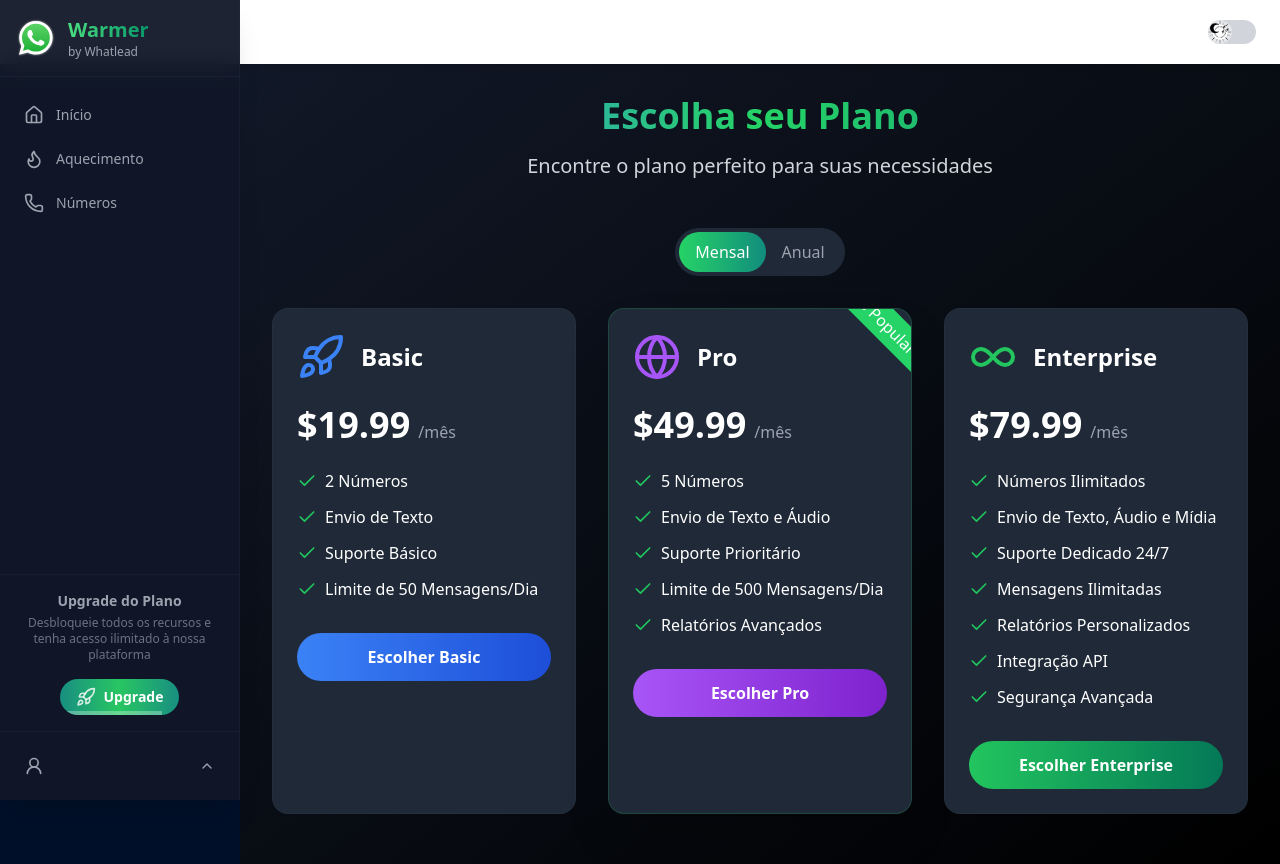
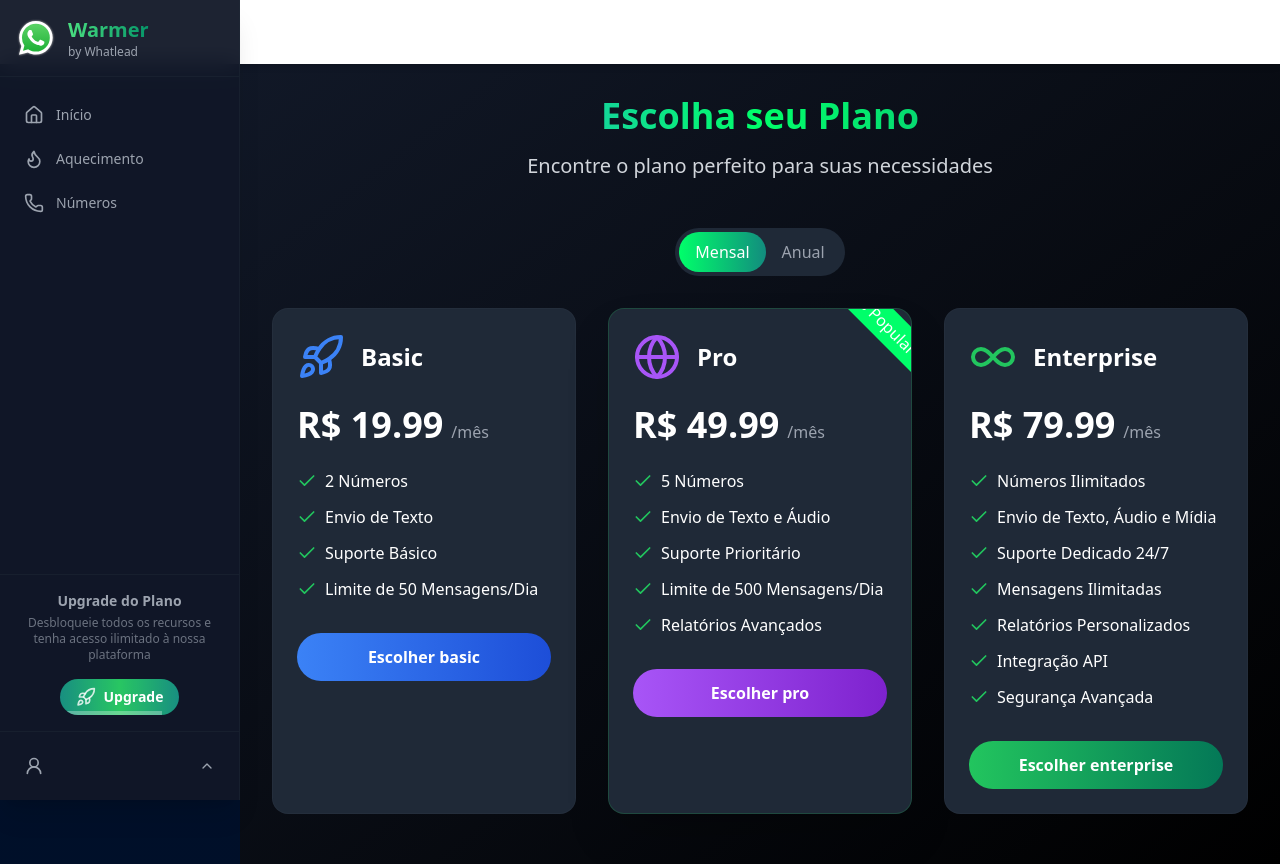
Before and after one commit to jonadableite/front-warmup, a React (Vite) app: page /pricing in a window 1280 px wide. Built offline with nearby package versions, Linux system fonts and the light colour scheme.

Commit message:
stripe 1.0.1

```diff
--- a/src/components/layout/Header.tsx
+++ b/src/components/layout/Header.tsx
@@ -1,4 +1,3 @@
-import MoonIcon from "@/assets/lua-e-estrelas.svg";
 import { useSidebar } from "@/components/ui/sidebar";
 import { useDarkMode } from "@/hooks/useDarkMode";
 import { motion } from "framer-motion";
@@ -108,7 +107,7 @@ const Header: React.FC = () => {
 			transition={{ duration: 0.5, type: "spring" }}
 			className={`fixed top-0 left-0 right-0 h-16 bg-white dark:bg-gray-900 shadow-md flex justify-between items-center px-6 z-10`}
 		>
-			<div className="flex items-center space-x-4">{renderTrialInfo()}</div>
+			{/* <div className="flex items-center space-x-4">{renderTrialInfo()}</div>
 			<div className="flex items-center">
 				<label className="relative inline-block w-12 h-6 align-middle select-none transition duration-200 ease-in">
 					<input
@@ -134,7 +133,7 @@ const Header: React.FC = () => {
                             background-color: #4caf50;
                         }
                     `}</style>
-			</div>
+			</div> */}
 		</motion.header>
 	);
 };
--- a/src/pages/CheckoutPage.tsx
+++ b/src/pages/CheckoutPage.tsx
@@ -32,8 +32,15 @@ const CheckoutPage: React.FC = () => {
 
 	// Função para buscar o client secret
 	const fetchCheckoutUrl = useCallback(async () => {
+		setLoading(true); // Iniciar o loading
+		setError(null); // Limpar erros anteriores
 		try {
 			const token = localStorage.getItem("token");
+			if (!token) {
+				setError("Token não encontrado. Por favor, faça login novamente.");
+				setLoading(false);
+				return;
+			}
 			const response = await fetch(
 				"http://localhost:3050/users/create-checkout-session",
 				{
@@ -44,22 +51,28 @@ const CheckoutPage: React.FC = () => {
 					},
 					body: JSON.stringify({
 						priceId,
-						returnUrl: "http://localhost:5173/return",
+						returnUrl: `${window.location.origin}/return`, // Usar a origem da página
 					}),
 				},
 			);
+
+			if (response.status === 401) {
+				setError("Token inválido. Por favor, faça login novamente.");
+				setLoading(false);
+				return;
+			}
 
 			const data = await response.json();
 
 			if (data.error) {
 				setError(data.error);
-				setLoading(false);
 			} else {
 				window.location.href = data.url;
 			}
 		} catch (err: any) {
 			setError(err.message);
-			setLoading(false);
+		} finally {
+			setLoading(false); // Finalizar o loading
 		}
 	}, [priceId, navigate]);
 
@@ -70,7 +83,7 @@ const CheckoutPage: React.FC = () => {
 	// Detalhes do plano
 	const getPlanDetails = () => {
 		const planDetails = {
-			Basic: {
+			basic: {
 				color: "bg-blue-500",
 				gradient: "from-blue-500 to-blue-700",
 				features: [
@@ -80,7 +93,7 @@ const CheckoutPage: React.FC = () => {
 					"Limite de 50 Mensagens/Dia",
 				],
 			},
-			Pro: {
+			pro: {
 				color: "bg-purple-500",
 				gradient: "from-purple-500 to-purple-700",
 				features: [
@@ -91,7 +104,7 @@ const CheckoutPage: React.FC = () => {
 					"Relatórios Avançados",
 				],
 			},
-			Enterprise: {
+			enterprise: {
 				color: "bg-green-500",
 				gradient: "from-green-500 to-emerald-700",
 				features: [
@@ -105,7 +118,7 @@ const CheckoutPage: React.FC = () => {
 				],
 			},
 		};
-		return planDetails[plan as keyof typeof planDetails] || planDetails.Basic;
+		return planDetails[plan as keyof typeof planDetails] || planDetails.basic;
 	};
 
 	// Renderização condicional de conteúdo
@@ -158,7 +171,7 @@ const CheckoutPage: React.FC = () => {
 						<motion.h2
 							initial={{ y: -20, opacity: 0 }}
 							animate={{ y: 0, opacity: 1 }}
-							className="text-4xl font-bold mb-4"
+							className="text-4xl font-bold mb-4 capitalize"
 						>
 							{plan} Plan
 						</motion.h2>
--- a/src/pages/Pricing.tsx
+++ b/src/pages/Pricing.tsx
@@ -12,7 +12,7 @@ const PricingPage: React.FC = () => {
 
 	const plans = [
 		{
-			name: "Basic",
+			name: "basic",
 			price: {
 				monthly: 19.99,
 				annual: 199.99,
@@ -32,7 +32,7 @@ const PricingPage: React.FC = () => {
 			},
 		},
 		{
-			name: "Pro",
+			name: "pro",
 			price: {
 				monthly: 49.99,
 				annual: 499.99,
@@ -53,7 +53,7 @@ const PricingPage: React.FC = () => {
 			},
 		},
 		{
-			name: "Enterprise",
+			name: "enterprise",
 			price: {
 				monthly: 79.99,
 				annual: 799.99,
@@ -161,12 +161,12 @@ const PricingPage: React.FC = () => {
 							<div className="flex justify-between items-center mb-6">
 								<div className="flex items-center space-x-4">
 									{plan.icon}
-									<h2 className="text-2xl font-bold">{plan.name}</h2>
+									<h2 className="text-2xl font-bold capitalize">{plan.name}</h2>
 								</div>
 							</div>
 							<div className="mb-6">
 								<span className="text-4xl font-bold">
-									${plan.price[billingCycle]}
+									R$ {plan.price[billingCycle]?.toFixed(2)}
 								</span>
 								<span className="text-gray-400 ml-2">
 									/{billingCycle === "monthly" ? "mês" : "ano"}
--- a/tailwind.config.js
+++ b/tailwind.config.js
@@ -17,11 +17,17 @@ module.exports = {
 		extend: {
 			colors: {
 				whatsapp: {
-					green: "#25D366",
+					green: "#00FF6A",
 					dark: "#128C7E",
 					light: "#DCF8C6",
+					cinza: "#1B1B1F",
+					eletrico: "#7D00FF",
+					luminoso: "#00E5FF",
+					profundo: "#0D0D0D",
+					branco: "#F0F0F5",
 				},
 			},
+
 			keyframes: {
 				"accordion-down": {
 					from: { height: "0" },
```
Also changed, not shown: 2 other files (tests, documents, lock files or other folders).
